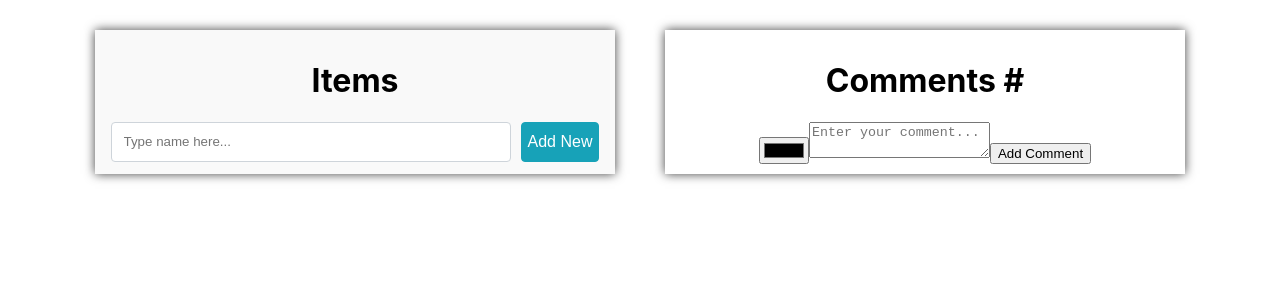
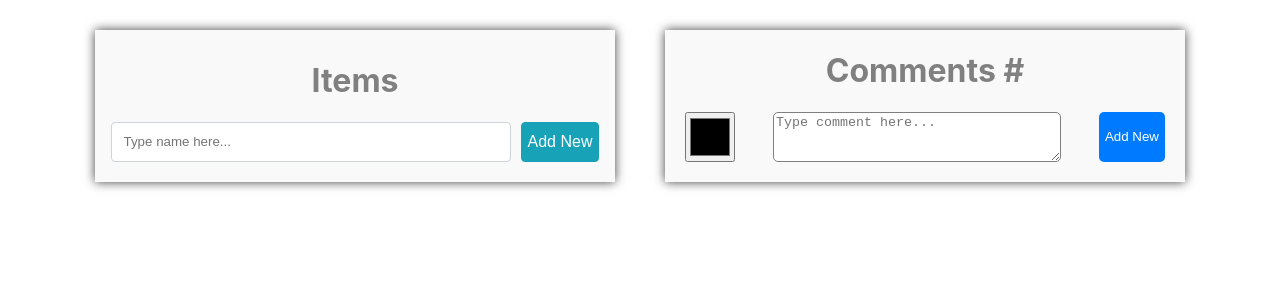
Before and after one commit to Taraskin777/test-react-app, a React (Create React App) app: page / in a window 1280 px wide. Shown: the top 300 px of the page. Built offline with nearby package versions, Linux system fonts and the light colour scheme.

Commit message:
add styles

```diff
--- a/src/components/commentInput/CommentInput.jsx
+++ b/src/components/commentInput/CommentInput.jsx
@@ -11,13 +11,14 @@ export default function CommentInput(props) {
 
   return (
     <div className="commentForm">
-      <input type="color" value={commentColor} onChange={handleColorChange} />
+      <input type="color" value={commentColor} onChange={handleColorChange} className="inputColor"/>
       <textarea
-        placeholder="Enter your comment..."
+        placeholder="Type comment here..."
         value={commentText}
         onChange={handleTextChange}
+        className="textArea"
       ></textarea>
-      <button onClick={handleAddComment}>Add Comment</button>
+      <button onClick={handleAddComment} className="addComment">Add New</button>
     </div>
   );
 }
--- a/src/components/commentInput/commentInput.css
+++ b/src/components/commentInput/commentInput.css
@@ -0,0 +1,23 @@
+.commentForm {
+   display: flex;
+   justify-content: space-between;
+}
+
+.inputColor {
+   width: 50px;
+   height: 50px;
+}
+
+.textArea{
+   border: 1px solid grey;
+   border-radius: 5px;
+   width: 60%;
+}
+
+.addComment {
+   background-color: #007bff;
+   border: none;
+  border-color: #007bff;
+  color: white;
+  border-radius: 5px;
+}
--- a/src/components/comments/comments.css
+++ b/src/components/comments/comments.css
@@ -1,10 +1,12 @@
 
 .commentsBox {
-
    max-width: 520px;
    width: 100%;
    height: fit-content;
    padding: 10px;
    margin: 10px;
    box-shadow: 0px 0px 10px 0px rgba(0, 0, 0, 0.75);
+   background-color: #f9f9f9;
+   color: grey;
+   padding: 0px 20px 20px 20px;
 }
--- a/src/components/commentsList/commentList.css
+++ b/src/components/commentsList/commentList.css
@@ -0,0 +1,4 @@
+.commentList {
+   margin: 0;
+   padding: 0;
+}
--- a/src/components/item/item.css
+++ b/src/components/item/item.css
@@ -1,9 +1,46 @@
 .item {
-   display: flex;
-   justify-content: space-between;
-
+  display: flex;
+  justify-content: space-between;
+  align-items: center;
+  height: 60px;
+  border: 1px solid rgb(194, 194, 194);
+  padding: 20px;
 }
 
 .checked {
-   border-left: 2px solid red;
+  border-left: 4px solid red;
 }
+
+.title {
+   width: 70%;
+   text-align: start;
+   overflow-x: hidden;
+}
+
+.counter {
+  width: 20px;
+  height: 20px;
+  display: flex;
+  justify-content: center;
+  align-items: center;
+  border-radius: 50%;
+  background-color: #17a2b8;
+  color: white;
+}
+
+.deleteBtn {
+  color: red;
+  background-color: transparent;
+  border: 1px solid red;
+  border-radius: 5px;
+  width: 80px;
+  height: 30px;
+  cursor: pointer;
+  transition: all 0.3s;
+}
+
+.deleteBtn:hover {
+  background-color: red;
+  color: white;
+  transition: all 0.3s;
+}
--- a/src/components/item/item.jsx
+++ b/src/components/item/item.jsx
@@ -8,9 +8,12 @@ export default function Item(props) {
       className={`item ${checked ? "checked" : ""}`}
       onClick={() => toggleItem(id)}
     >
-      <div>{title}</div>
-      {comments ? comments.length : 0}
-      <button onClick={() => removeItem(id)}>Delete</button>
+      <div className="title">{title}</div>
+      <div className="counter">{comments ? comments.length : 0}</div>
+
+      <button className="deleteBtn" onClick={() => removeItem(id)}>
+        Delete
+      </button>
     </li>
   );
 }
--- a/src/components/items/items.css
+++ b/src/components/items/items.css
@@ -5,6 +5,7 @@
   padding: 10px;
   margin: 10px;
   box-shadow: 0px 0px 10px 0px rgba(0, 0, 0, 0.75);
+  color: grey;
 }
 
 .addItem {
--- a/src/components/itemsList/itemlist.css
+++ b/src/components/itemsList/itemlist.css
@@ -3,4 +3,5 @@
    border: 1px solid rgb(222, 222, 222);
    border-radius: 5px;
    padding: 15px;
+   padding: 0;
 }
--- a/src/components/singleComment/SingleComment.jsx
+++ b/src/components/singleComment/SingleComment.jsx
@@ -5,7 +5,8 @@ export default function SingleComment(props) {
 
   return (
     <li className="comment" style={{ color: color }}>
-      {text}
+      <div className="colorBox" style={{ background: color }}></div>
+      <div style={{ color: color }}>{text}</div>
     </li>
   );
 }
--- a/src/components/singleComment/singleComment.css
+++ b/src/components/singleComment/singleComment.css
@@ -0,0 +1,13 @@
+.comment {
+   list-style: none;
+   display: flex;
+   margin: 10px 0 10px 0px;
+   background-color: white;
+}
+
+.colorBox {
+   width: 50px;
+   height: 50px;
+   margin-right: 10px;
+   padding: 10px;
+}
```
